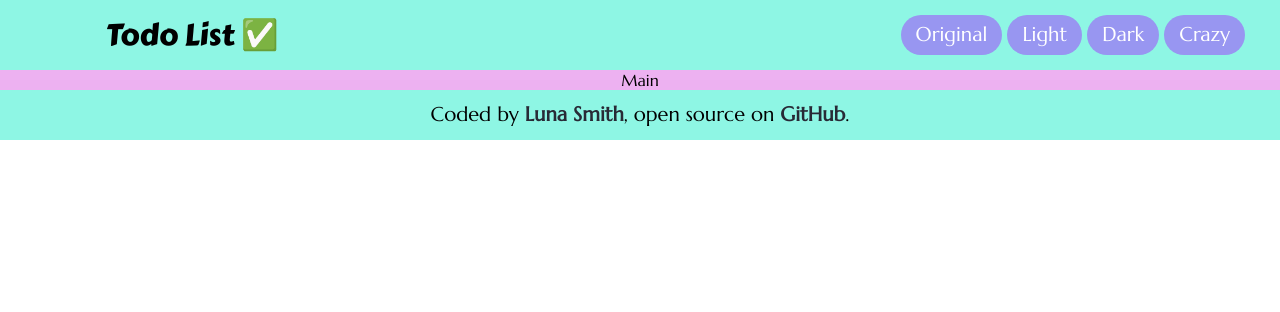
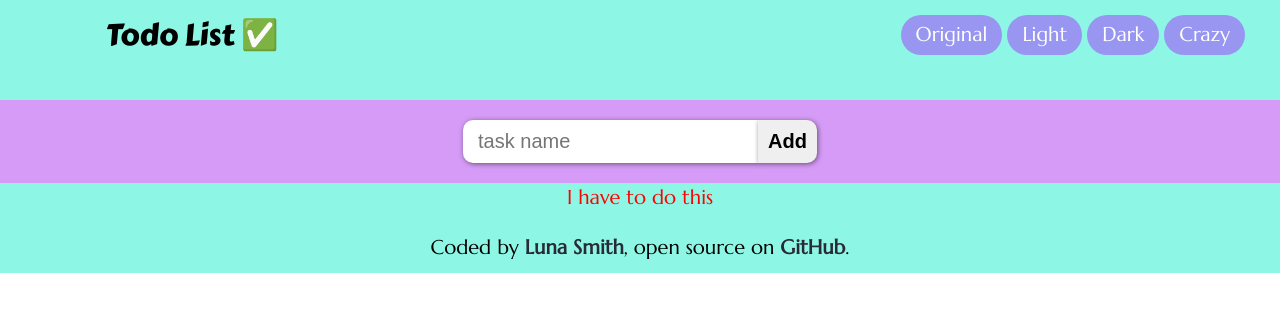
Before and after one commit to Lu-Smith/my_todo_list_react_typescript_redux, a React (Create React App) app: page / in a window 1280 px wide. Shown: the top 312 px of the page. Built offline with nearby package versions, Linux system fonts and the light colour scheme.

Commit message:
Updated Main.tsx
Created Main.styled.ts

```diff
--- a/src/app/components/Main.tsx
+++ b/src/app/components/Main.tsx
@@ -1,8 +1,17 @@
 import React, {FC} from 'react'
+import { MainContainer, NewTask, Button, TasksList, AddedTasks, Input } from './styles/Main.styled';
 
 const Main: FC = () => {
   return (
-    <div>Main</div>
+    <MainContainer>
+        <NewTask>
+            <Input type='text' placeholder='task name'/>
+            <Button>Add</Button>
+        </NewTask>
+        <TasksList>
+            <AddedTasks>I have to do this</AddedTasks>
+        </TasksList>
+    </MainContainer>
   )
 }
 
--- /dev/null
+++ b/src/app/components/styles/Main.styled.ts
@@ -0,0 +1,43 @@
+import styled from 'styled-components';
+
+export const MainContainer = styled.div`
+ background: #8ef6e4;
+ color: black;
+ padding: 10px 0;
+ font-size: 20px;
+ line-height: 30px;
+`
+
+export const NewTask = styled.div`
+  margin-top: 20px;
+  background: #d59bf6;
+  padding: 20px 0;
+`
+
+export const Input = styled.input`
+ padding: 10px 15px;
+ border-top-left-radius: 10px;
+ border-bottom-left-radius: 10px;
+ border: none;
+ box-shadow: 1px 1px 5px rgba(0, 0, 0, 0.5);
+ font-size: 20px;
+`
+
+export const Button = styled.button`
+ padding: 10px;
+ border-top-right-radius: 10px;
+ border-bottom-right-radius: 10px;
+ border: none;
+ box-shadow: 1px 1px 5px rgba(0, 0, 0, 0.5);
+ font-size: 20px;
+ font-weight: 600;
+ cursor: pointer;
+`
+
+export const TasksList = styled.div`
+  color: red;
+`
+
+export const AddedTasks = styled.div`
+  color: red;
+`
```
